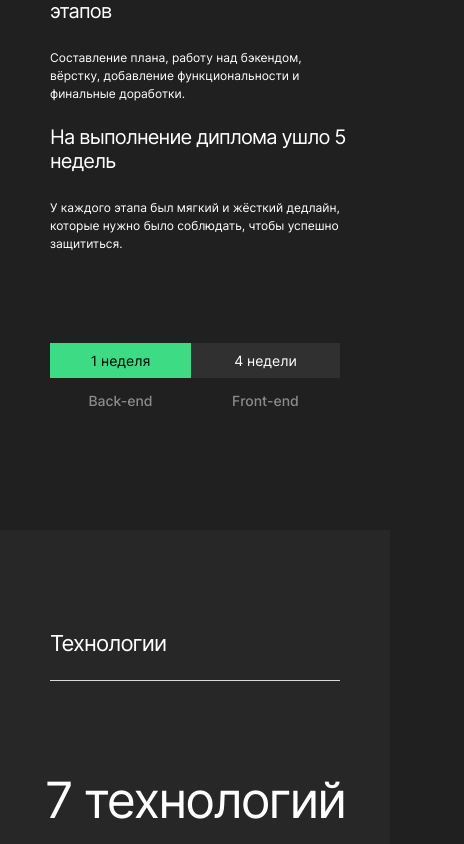
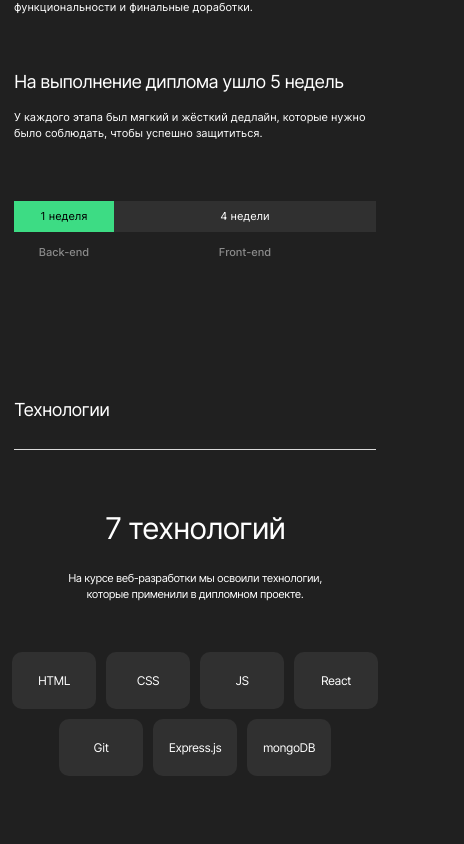
Before and after one commit to woofmgn/movies-explorer-frontend, a React (Create React App) app: page / in a window 390 px wide. Shown: the part 940-1784 px from the top of the page, 464 px wide, since content can reach past the window. Built offline with nearby package versions, Linux system fonts and the light colour scheme.

Commit message:
feat: adaptiv main

```diff
--- a/src/App.jsx
+++ b/src/App.jsx
@@ -14,6 +14,7 @@ function App() {
   const [isLogged, setIsLogged] = useState(false);
   let location = useLocation();
 
+  // хардкод для проверки изменения визуала хедера
   const handleToggleLoginStatus = () => {
     setIsLogged((prev) => !prev);
   };
--- a/src/components/AboutMe/AboutMe.scss
+++ b/src/components/AboutMe/AboutMe.scss
@@ -56,3 +56,89 @@
     object-fit: contain;
   }
 }
+
+@media screen and (max-width: 820px) {
+  .personal-info {
+    margin: 0 50px;
+    padding: 66px 0 91px 0;
+
+    &__container {
+      max-width: 364px;
+      min-width: 220px;
+    }
+
+    &__name {
+      padding-bottom: 16px;
+      font-size: 40px;
+      line-height: 40px;
+    }
+
+    &__profession {
+      padding-bottom: 20px;
+      font-size: 12px;
+      line-height: 18px;
+    }
+
+    &__about {
+      padding-bottom: 87px;
+      font-size: 12px;
+      line-height: 18px;
+    }
+
+    &__photo {
+      max-width: 255px;
+      width: 100%;
+      height: 100%;
+      object-fit: cover;
+    }
+
+    &__photo {
+      height: auto;
+      width: 100%;
+      max-width: 255px;
+      object-fit: cover;
+      border-radius: 10px;
+    }
+  }
+}
+
+@media screen and (max-width: 540px) {
+  .personal-info {
+    margin: 0 14px;
+    padding: 60px 0 91px 0;
+    flex-wrap: wrap;
+
+    &__container {
+      margin-top: 40px;
+      max-width: 364px;
+      min-width: 220px;
+      order: 2;
+    }
+
+    &__name {
+      padding-bottom: 20px;
+      font-size: 30px;
+      line-height: 36px;
+    }
+
+    &__profession {
+      padding-bottom: 20px;
+      font-size: 11px;
+      line-height: 16px;
+    }
+
+    &__about {
+      padding-bottom: 40px;
+      font-size: 11px;
+      line-height: 16px;
+    }
+
+    &__photo {
+      max-width: 100vw;
+      width: 100%;
+      height: 100%;
+      object-fit: cover;
+      border-radius: 10px;
+    }
+  }
+}
--- a/src/components/AboutProject/AboutProject.scss
+++ b/src/components/AboutProject/AboutProject.scss
@@ -106,10 +106,55 @@
   }
 
   .daration-diploma {
-    padding: 0 50px 121px 50px;
+    padding: 0 50px 90px 50px;
 
     &__backend {
       max-width: 141px;
     }
   }
 }
+
+@media screen and (max-width: 520px) {
+  .section-title {
+    margin: 0 14px 0 14px;
+    padding-top: 70px;
+    padding-bottom: 28px;
+    font-size: 18px;
+    line-height: 22px;
+  }
+
+  .about-diploma {
+    margin: 60px 14px;
+    gap: 56px 16px;
+
+    &__title {
+      margin: 0 0 16px 0;
+      font-size: 18px;
+      line-height: 22px;
+    }
+
+    &__description {
+      font-size: 11px;
+      line-height: 16px;
+    }
+  }
+
+  .daration-diploma {
+    padding: 0 14px 70px 14px;
+
+    &__backend {
+      max-width: 100px;
+    }
+
+    &__title {
+      font-size: 11px;
+      line-height: 13px;
+    }
+
+    &__description {
+      font-size: 11px;
+      line-height: 13px;
+    }
+  }
+
+}
--- a/src/components/Footer/Footer.scss
+++ b/src/components/Footer/Footer.scss
@@ -14,7 +14,7 @@
 
   &__container {
     padding: 20px 0;
-    margin: 0 70px 0 70px;
+    margin: 0 70px;
     border-top: 1px solid #424242;
     display: flex;
     justify-content: space-between;
@@ -48,3 +48,53 @@
     }
   }
 }
+
+@media screen and (max-width: 820px) {
+  .footer {
+    padding-top: 79px;
+
+    &__container {
+      padding: 20px 0;
+      margin: 0 30px;
+    }
+  }
+}
+
+@media screen and (max-width: 380px) {
+  .footer {
+
+    &__description {
+      padding-bottom: 21px;
+      font-size: 12px;
+      line-height: 15px;
+    }
+
+    &__container {
+      padding: 30px 0 20px 0;
+      margin: 0 10px;
+      flex-direction: column;
+      order: 2;
+    }
+
+    &__links-container {
+      flex-direction: column;
+      gap: 12px;
+      padding-bottom: 30px;
+    }
+
+    &__link {
+      font-size: 12px;
+      line-height: 15px;
+    }
+
+    &__link-wrapper {
+      align-self: center;
+    }
+
+    &__copyright {
+      order: 1;
+      text-align: center;
+      color: #8B8B8B;
+    }
+  }
+}
--- a/src/components/Portfolio/Portfolio.scss
+++ b/src/components/Portfolio/Portfolio.scss
@@ -1,5 +1,5 @@
 .portfolio {
-  margin: 0 70px 0 70px;
+  margin: 0 70px;
   display: flex;
   flex-direction: column;
 
@@ -38,3 +38,38 @@
   }
 
 }
+
+@media screen and (max-width: 820px) {
+  .portfolio {
+    margin: 0 50px;
+
+    &__link {
+      margin-bottom: 21px;
+      padding-bottom: 19px;
+      border-bottom: 1px solid #E6E6E6;
+      font-size: 28px;
+      line-height: 50px;
+
+      &:last-of-type {
+        margin-bottom: 70px;
+      }
+    }
+  }
+}
+
+@media screen and (max-width: 540px) {
+  .portfolio {
+    margin: 0 14px;
+
+    &__link {
+      margin-bottom: 21px;
+      padding-bottom: 19px;
+      font-size: 18px;
+      line-height: 28px;
+
+      &:last-of-type {
+        margin-bottom: 50px;
+      }
+    }
+  }
+}
--- a/src/components/Techs/Techs.scss
+++ b/src/components/Techs/Techs.scss
@@ -33,6 +33,7 @@
 
 .techs-container {
   list-style-type: none;
+  margin: 0;
   padding: 0 0 100px 0;
   display: flex;
   justify-content: center;
@@ -58,3 +59,87 @@
     color: #FFFFFF;
   }
 }
+
+@media screen and (max-width: 820px) {
+  .section-title_type_techs {
+    padding-top: 90px;
+    margin-bottom: 80px;
+  }
+
+  .techs {
+
+    &__title {
+      padding-bottom: 22px;
+    }
+
+    &__description {
+      padding-bottom: 83px;
+      font-size: 12px;
+      line-height: 18px;
+    }
+  }
+
+  .techs-container {
+    padding: 0 0 90px 0;
+    gap: 10px;
+
+    &__item {
+      width: 84px;
+      height: 57px;
+    }
+
+    &__title {
+      font-size: 12px;
+      line-height: 15px;
+    }
+  }
+}
+
+@media screen and (max-width: 520px) {
+  .section-title_type_techs {
+    padding-top: 70px;
+    margin-bottom: 60px;
+  }
+
+  .techs {
+    background-color: #202020;
+
+    &__title {
+      padding-bottom: 24px;
+      font-size: 30px;
+      line-height: 36px;
+    }
+
+    &__description {
+      max-width: 291px;
+      padding-bottom: 50px;
+      font-size: 11px;
+      line-height: 16px;
+    }
+  }
+
+  .techs-container {
+    padding: 0 0 70px 0;
+    gap: 10px;
+    flex-wrap: wrap;
+
+    &__item {
+      width: 84px;
+      height: 57px;
+    }
+
+    &__title {
+      font-size: 12px;
+      line-height: 15px;
+    }
+  }
+}
+
+@media screen and (max-width: 360px) {
+  .techs-container {
+    margin: 0 auto;
+    max-width: 178px;
+    display: grid;
+    grid-template-columns: repeat(2, 84px);
+  }
+}
```
